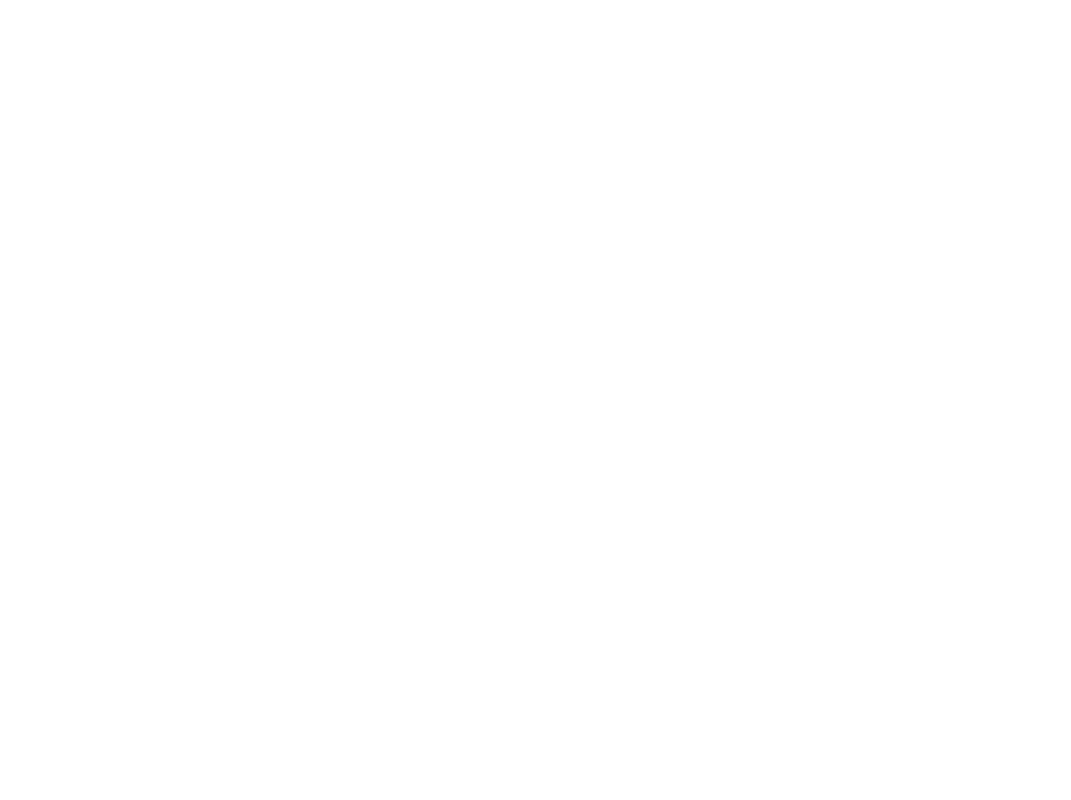
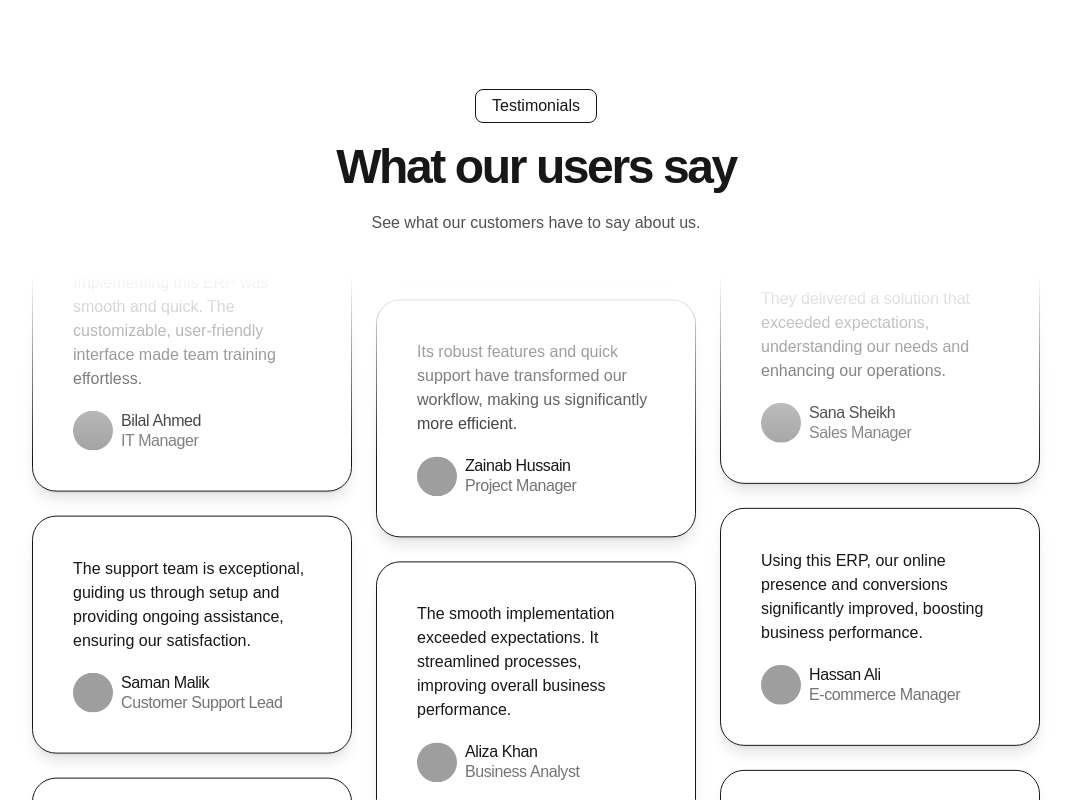
Before and after one commit to abhaymauryadev/devtrack, a Next.js app: page / in a window 1280 px wide. Shown: the part 1700-2500 px from the top of the page, without its empty margins (104-1175 px from the left). Before the commit the page ends 1709 px from the top, so only its background shows below. Built offline with nearby package versions, Linux system fonts and the light colour scheme; grey boxes are pictures that could not be loaded.

Commit message:
feat: Testimonials section and components added

```diff
--- /dev/null
+++ b/components/testimonials-columns-1.tsx
@@ -0,0 +1,65 @@
+"use client";
+import React from "react";
+import { motion } from "motion/react";
+
+type Testimonial = {
+  text: string;
+  image: string;
+  name: string;
+  role: string;
+};
+
+export const TestimonialsColumn = (props: {
+  className?: string;
+  testimonials: Testimonial[];
+  duration?: number;
+}) => {
+  return (
+    <div className={props.className}>
+      <motion.div
+        animate={{
+          translateY: "-50%",
+        }}
+        transition={{
+          duration: props.duration || 10,
+          repeat: Infinity,
+          ease: "linear",
+          repeatType: "loop",
+        }}
+        className="flex flex-col gap-6 pb-6 bg-background"
+      >
+        {[
+          ...new Array(2).fill(0).map((_, index) => (
+            <React.Fragment key={index}>
+              {props.testimonials.map(({ text, image, name, role }, i) => (
+                <div
+                  className="p-10 rounded-3xl border shadow-lg shadow-primary/10 max-w-xs w-full"
+                  key={i}
+                >
+                  <div>{text}</div>
+                  <div className="flex items-center gap-2 mt-5">
+                    <img
+                      width={40}
+                      height={40}
+                      src={image}
+                      alt={name}
+                      className="h-10 w-10 rounded-full"
+                    />
+                    <div className="flex flex-col">
+                      <div className="font-medium tracking-tight leading-5">
+                        {name}
+                      </div>
+                      <div className="leading-5 opacity-60 tracking-tight">
+                        {role}
+                      </div>
+                    </div>
+                  </div>
+                </div>
+              ))}
+            </React.Fragment>
+          )),
+        ]}
+      </motion.div>
+    </div>
+  );
+};
--- a/package.json
+++ b/package.json
@@ -11,6 +11,7 @@
     "@prisma/client": "^5.22.0",
     "gsap": "^3.14.2",
     "lucide-react": "^1.7.0",
+    "motion": "^12.38.0",
     "next": "16.2.1",
     "prisma": "^5.22.0",
     "react": "19.2.4",
--- a/sections/Testimonials.tsx
+++ b/sections/Testimonials.tsx
@@ -1,9 +1,103 @@
 "use client"
 
-export default function Testimonials() {
+import { TestimonialsColumn } from "@/components/testimonials-columns-1";
+import { motion } from "motion/react";
+
+const testimonials = [
+  {
+    text: "This ERP revolutionized our operations, streamlining finance and inventory. The cloud-based platform keeps us productive, even remotely.",
+    image: "https://randomuser.me/api/portraits/women/1.jpg",
+    name: "Briana Patton",
+    role: "Operations Manager",
+  },
+  {
+    text: "Implementing this ERP was smooth and quick. The customizable, user-friendly interface made team training effortless.",
+    image: "https://randomuser.me/api/portraits/men/2.jpg",
+    name: "Bilal Ahmed",
+    role: "IT Manager",
+  },
+  {
+    text: "The support team is exceptional, guiding us through setup and providing ongoing assistance, ensuring our satisfaction.",
+    image: "https://randomuser.me/api/portraits/women/3.jpg",
+    name: "Saman Malik",
+    role: "Customer Support Lead",
+  },
+  {
+    text: "This ERP's seamless integration enhanced our business operations and efficiency. Highly recommend for its intuitive interface.",
+    image: "https://randomuser.me/api/portraits/men/4.jpg",
+    name: "Omar Raza",
+    role: "CEO",
+  },
+  {
+    text: "Its robust features and quick support have transformed our workflow, making us significantly more efficient.",
+    image: "https://randomuser.me/api/portraits/women/5.jpg",
+    name: "Zainab Hussain",
+    role: "Project Manager",
+  },
+  {
+    text: "The smooth implementation exceeded expectations. It streamlined processes, improving overall business performance.",
+    image: "https://randomuser.me/api/portraits/women/6.jpg",
+    name: "Aliza Khan",
+    role: "Business Analyst",
+  },
+  {
+    text: "Our business functions improved with a user-friendly design and positive customer feedback.",
+    image: "https://randomuser.me/api/portraits/men/7.jpg",
+    name: "Farhan Siddiqui",
+    role: "Marketing Director",
+  },
+  {
+    text: "They delivered a solution that exceeded expectations, understanding our needs and enhancing our operations.",
+    image: "https://randomuser.me/api/portraits/women/8.jpg",
+    name: "Sana Sheikh",
+    role: "Sales Manager",
+  },
+  {
+    text: "Using this ERP, our online presence and conversions significantly improved, boosting business performance.",
+    image: "https://randomuser.me/api/portraits/men/9.jpg",
+    name: "Hassan Ali",
+    role: "E-commerce Manager",
+  },
+];
+
+
+const firstColumn = testimonials.slice(0, 3);
+const secondColumn = testimonials.slice(3, 6);
+const thirdColumn = testimonials.slice(6, 9);
+
+
+const Testimonials = () => {
   return (
-    <div>
+    <section className="bg-background my-20 relative">
 
-    </div>
-  )
-}
+      <div className="container z-10 mx-auto">
+        <motion.div
+          initial={{ opacity: 0, y: 20 }}
+          whileInView={{ opacity: 1, y: 0 }}
+          transition={{ duration: 0.8, delay: 0.1, ease: [0.16, 1, 0.3, 1] }}
+          viewport={{ once: true }}
+          className="flex flex-col items-center justify-center max-w-[540px] mx-auto"
+        >
+          <div className="flex justify-center">
+            <div className="border py-1 px-4 rounded-lg">Testimonials</div>
+          </div>
+
+          <h2 className="text-xl sm:text-2xl md:text-3xl lg:text-4xl xl:text-5xl font-bold tracking-tighter mt-5">
+            What our users say
+          </h2>
+          <p className="text-center mt-5 opacity-75">
+            See what our customers have to say about us.
+          </p>
+        </motion.div>
+
+        <div className="flex justify-center gap-6 mt-10 [mask-image:linear-gradient(to_bottom,transparent,black_25%,black_75%,transparent)] max-h-[740px] overflow-hidden">
+          <TestimonialsColumn testimonials={firstColumn} duration={15} />
+          <TestimonialsColumn testimonials={secondColumn} className="hidden md:block" duration={19} />
+          <TestimonialsColumn testimonials={thirdColumn} className="hidden lg:block" duration={17} />
+        </div>
+      </div>
+    </section>
+  );
+};
+
+export default Testimonials;
```
Also changed, not shown: 1 other file (tests, documents, lock files or other folders).
